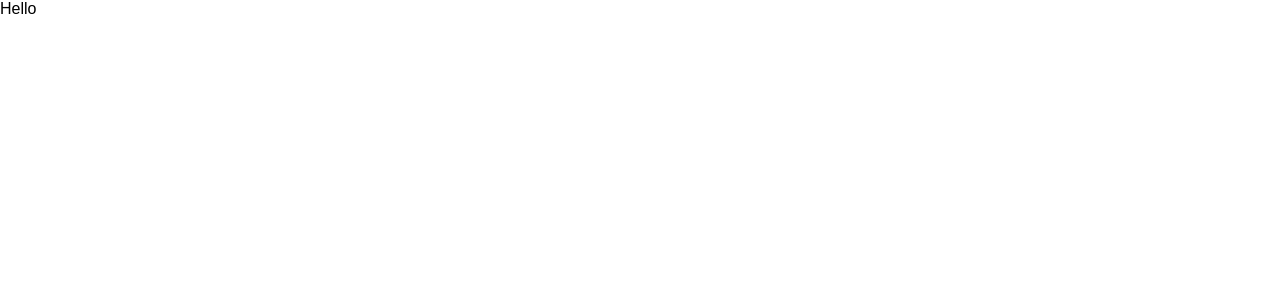
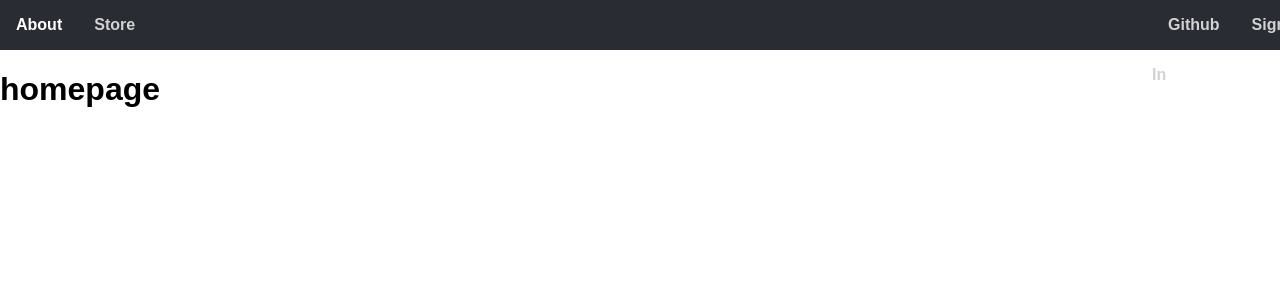
Before and after one commit to chen-jenn/github-search, a React (Create React App) app: page / in a window 1280 px wide. Shown: the top 300 px of the page. Built offline with nearby package versions, Linux system fonts and the light colour scheme.

Commit message:
Add navbar

```diff
--- a/src/components/App.js
+++ b/src/components/App.js
@@ -1,10 +1,13 @@
 import React, { Component } from 'react';
+import { HomePage } from './HomePage';
+import { NavBar } from './NavBar';
 
 class App extends Component {
   render(){
     return(
       <div className='App'>
-        Hello
+        <NavBar />
+        <HomePage />
       </div>
     );
   }
--- /dev/null
+++ b/src/components/HomePage.js
@@ -0,0 +1,11 @@
+import React, { Component } from 'react';
+
+class HomePage extends Component {
+  render(){
+    return(
+      <h1>homepage</h1>
+    );
+  }
+}
+
+export { HomePage };
--- /dev/null
+++ b/src/components/NavBar.js
@@ -0,0 +1,21 @@
+import React, { Component } from 'react';
+
+class NavBar extends Component {
+  render(){
+    return(
+      <nav className='NavBar'>
+        <div>
+          <a href="/">About</a>
+          <a href="/">Store</a>
+        </div>
+
+        <div>
+          <a href="https://github.com/">Github</a>
+          <a href="/">Sign In</a>
+        </div>
+      </nav>
+    );
+  }
+}
+
+export { NavBar };
--- a/src/css/index.css
+++ /dev/null
@@ -1,5 +0,0 @@
-body {
-  margin: 0;
-  padding: 0;
-  font-family: sans-serif;
-}
--- /dev/null
+++ b/src/css/main.css
@@ -0,0 +1,33 @@
+body {
+  margin: 0;
+  padding: 0;
+  font-family: sans-serif;
+}
+
+.NavBar {
+  display: flex;
+  justify-content: space-between;
+
+  width: 100vw;
+  height: 50px;
+  background-color: #292c32;
+  color: white;
+  font-weight: bold;
+}
+
+.NavBar a {
+  text-decoration: none;
+  color: #d2d2d2;
+  font-size: 16px;
+  padding: 16px;
+  line-height: 50px;
+}
+
+.NavBar a:hover {
+  color: white;
+}
+
+.NavBar > * {
+  width: 10%;
+  height: 100%;
+}
--- a/src/index.js
+++ b/src/index.js
@@ -2,7 +2,7 @@ import React from 'react';
 import ReactDOM from 'react-dom';
 import { App } from './components/App';
 import registerServiceWorker from './registerServiceWorker';
-import './css/index.css';
+import './css/main.css';
 
 ReactDOM.render(<App />, document.getElementById('root'));
 registerServiceWorker();
```
